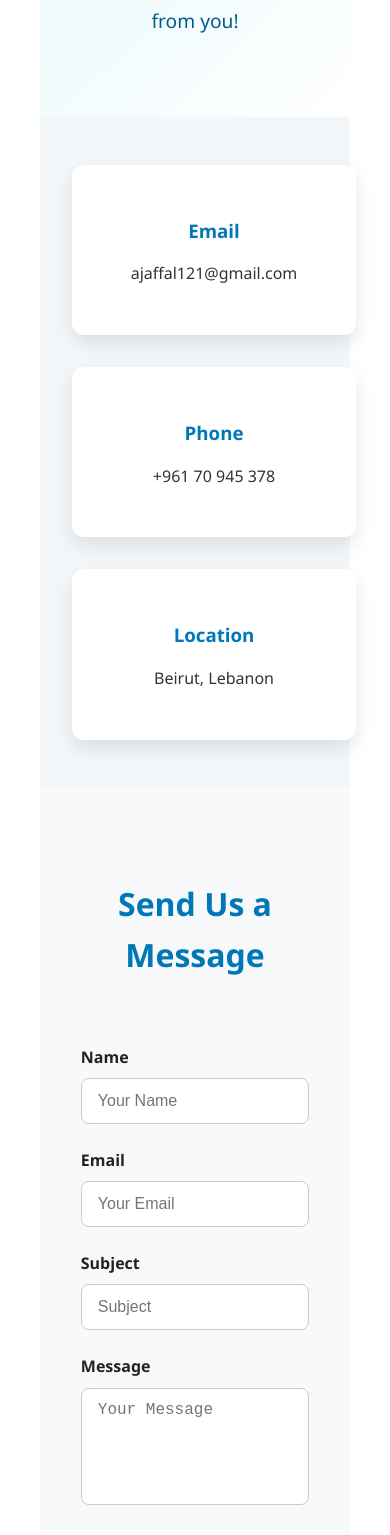
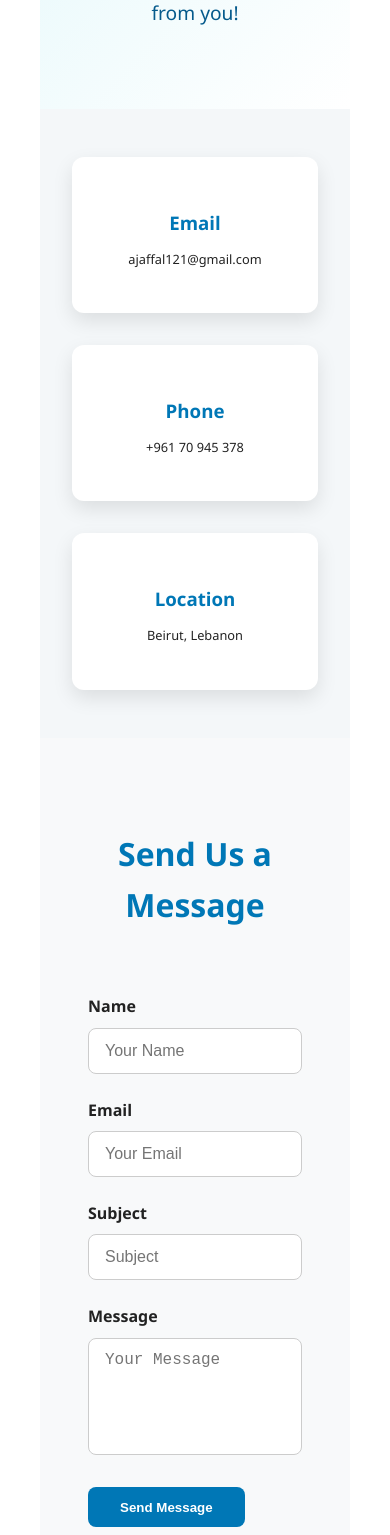
Before and after one commit to jefouz/Weatherscope, a React (Vite) app in the folder nasaPrep/: page /Contact in a window 390 px wide. Shown: the part 439-1974 px from the top of the page. Built offline with nearby package versions, Linux system fonts and the light colour scheme; no server answers.

Commit message:
updated the media querries to the about, contact and home pages

```diff
--- a/nasaPrep/package.json
+++ b/nasaPrep/package.json
@@ -12,6 +12,7 @@
   "dependencies": {
     "@emailjs/browser": "^4.4.1",
     "chart.js": "^4.5.0",
+    "date-fns": "^4.1.0",
     "jspdf": "^3.0.3",
     "leaflet": "^1.9.4",
     "leaflet-geosearch": "^4.2.2",
--- a/nasaPrep/src/components/About/About.css
+++ b/nasaPrep/src/components/About/About.css
@@ -26,6 +26,8 @@
   font-size: 3rem;
   color: #0077b6;
   margin-bottom: 1rem;
+  word-break: break-word; /* allow long words to break */
+  white-space: normal;  /* ensure wrapping is normal */
 }
 
 .about-hero-text p {
@@ -99,10 +101,10 @@
 }
 
 .team-card img {
-  width: 120px;       /* all images same width */
-  height: 120px;      /* all images same height */
-  object-fit: cover;  /* crop/fit the image nicely */
-  border-radius: 50%; /* makes it circular */
+  width: 120px;
+  height: 120px;
+  object-fit: cover;
+  border-radius: 50%;
   margin-bottom: 1rem;
   box-shadow: 0 4px 10px rgba(0,0,0,0.1);
 }
@@ -199,6 +201,10 @@
     max-width: 100%;
   }
 
+  .about-hero-text h1 {
+    font-size: 2rem; /* smaller font on small screens */
+  }
+
   .about-mission {
     flex-direction: column;
     align-items: center;
@@ -209,3 +215,16 @@
     align-items: center;
   }
 }
+
+/* Medium screens adjustment */
+@media (max-width: 768px) {
+  .about-hero-text h1 {
+    font-size: 2.3rem;
+  }
+}
+/* Medium screens adjustment */
+@media (max-width: 418px) {
+  .about-hero-text h1 {
+    font-size: 1.6rem;
+  }
+}
--- a/nasaPrep/src/components/Contact/Contact.css
+++ b/nasaPrep/src/components/Contact/Contact.css
@@ -1,4 +1,6 @@
-
+/* -------------------------
+   General Container
+------------------------- */
 .contact-container {
   font-family: "Segoe UI", Tahoma, Geneva, Verdana, sans-serif;
   color: #222;
@@ -8,6 +10,9 @@
   background: #f4f7f9;
 }
 
+/* -------------------------
+   Hero Section
+------------------------- */
 .contact-hero {
   text-align: center;
   padding: 5rem 2rem;
@@ -27,28 +32,29 @@
   color: #055a8c;
 }
 
-
+/* -------------------------
+   Contact Info Section
+------------------------- */
 .contact-info {
   display: flex;
   justify-content: center;
   gap: 2rem;
   flex-wrap: wrap;
   padding: 3rem 2rem;
+  box-sizing: border-box;
 }
 
 .info-card {
   background: #fff;
   padding: 2rem;
   border-radius: 12px;
-  width: 220px;
+  flex: 1 1 220px;     /* grow, shrink, base width */
+  min-width: 150px;    /* prevents cards from getting too small */
+  max-width: 220px;    /* keeps large screens consistent */
   text-align: center;
   box-shadow: 0 8px 20px rgba(0,0,0,0.1);
   transition: transform 0.3s ease, box-shadow 0.3s ease;
-}
-
-.info-card:hover {
-  transform: translateY(-5px);
-  box-shadow: 0 12px 25px rgba(0,0,0,0.15);
+  box-sizing: border-box;
 }
 
 .info-card h3 {
@@ -57,56 +63,90 @@
 }
 
 .info-card p {
-  font-size: 1rem;
-  color: #333;
+  text-align: center;
+  font-size: clamp(0.8rem, 2vw, 1rem); /* text scales responsively */
+  line-height: 1.4;
 }
 
+/* Hover effect */
+.info-card:hover {
+  transform: translateY(-5px);
+  box-shadow: 0 12px 25px rgba(0,0,0,0.15);
+}
 
+/* -------------------------
+   Contact Form Section
+------------------------- */
 .contact-form-section {
   padding: 4rem 2rem;
   max-width: 700px;
   margin: 0 auto;
+  text-align: center;
+  background: #f8f9fa;
 }
 
 .contact-form-section h2 {
   font-size: 2.2rem;
   margin-bottom: 2rem;
   color: #0077b6;
-  text-align: center;
 }
 
-
-.confirmation {
-  background: #d4edda;
-  color: #155724;
-  border-radius: 10px;
-  padding: 1rem 1.5rem;
-  margin-bottom: 2rem;
-  font-weight: bold;
-  text-align: center;
-  box-shadow: 0 5px 15px rgba(0,0,0,0.05);
+.contact-form {
+  max-width: 600px;
+  margin: 0 auto;
+  text-align: left;
 }
 
+.form-group {
+  margin-bottom: 1.5rem;
+}
 
-.contact-form-section { padding: 4rem 8%; background: #f8f9fa; text-align: center; } .contact-form-section h2 { font-size: 2.2rem; margin-bottom: 2rem; color: #0077b6; }
- .contact-form { max-width: 600px; margin: 0 auto; text-align: left; }
-  .form-group { margin-bottom: 1.5rem; }
-   .form-group label { display: block; font-weight: bold; margin-bottom: 0.5rem; }
-    .form-group input, .form-group textarea
-    { width: 100%; padding: 0.8rem 1rem; border-radius: 8px; border: 1px solid #ccc; font-size: 1rem; resize: none; box-sizing: border-box; }
-    .form-group input:focus, .form-group textarea:focus { outline: none; border-color: #0077b6; box-shadow: 0 0 5px rgba(0,119,182,0.3); }
-    .btn-submit { display: inline-block; padding: 0.8rem 2rem; background: #0077b6; color: #fff; font-weight: bold; border: none; border-radius: 8px; cursor: pointer; transition: 0.3s ease; }
-    .btn-submit:hover { background: #023e8a; }
+.form-group label {
+  display: block;
+  font-weight: bold;
+  margin-bottom: 0.5rem;
+}
 
+.form-group input,
+.form-group textarea {
+  width: 100%;
+  padding: 0.8rem 1rem;
+  border-radius: 8px;
+  border: 1px solid #ccc;
+  font-size: 1rem;
+  resize: none;
+  box-sizing: border-box;
+}
 
-@media (max-width: 768px) {
-  .contact-info {
-    flex-direction: column;
-    align-items: center;
-  }
+.form-group input:focus,
+.form-group textarea:focus {
+  outline: none;
+  border-color: #0077b6;
+  box-shadow: 0 0 5px rgba(0,119,182,0.3);
+}
 
+.btn-submit {
+  display: inline-block;
+  padding: 0.8rem 2rem;
+  background: #0077b6;
+  color: #fff;
+  font-weight: bold;
+  border: none;
+  border-radius: 8px;
+  cursor: pointer;
+  transition: 0.3s ease;
+}
+
+.btn-submit:hover {
+  background: #023e8a;
+}
+
+/* -------------------------
+   Responsive Styles
+------------------------- */
+@media (max-width: 1024px) {
   .contact-hero h1 {
-    font-size: 2.2rem;
+    font-size: 2.5rem;
   }
 
   .contact-form-section h2 {
@@ -114,7 +154,26 @@
   }
 }
 
+@media (max-width: 768px) {
+  .info-card {
+    flex: 1 1 45%; /* 2 cards per row, shrinkable */
+    max-width: none;
+  }
+}
+
 @media (max-width: 480px) {
+  .info-card {
+    flex: 1 1 90%; /* 1 card per row */
+  }
+
+  .info-card p {
+    word-wrap: break-word;
+  }
+
+  .contact-hero h1 {
+    font-size: 2rem;
+  }
+
   .contact-form {
     padding: 2rem 1rem;
   }
--- a/nasaPrep/src/components/Home/Home.css
+++ b/nasaPrep/src/components/Home/Home.css
@@ -41,11 +41,15 @@
 }
 
 .hero-text h1 {
-  font-size: clamp(1.8rem, 5vw, 3rem);
+  font-size: clamp(1.8rem, 5vw, 3rem); /* font scales with viewport */
   color: #0077b6;
   margin-bottom: 1rem;
-  word-wrap: break-word; /* ensure long words break if needed */
+  line-height: 1.2;
+  word-break: normal;       /* prevents breaking inside words */
+  overflow-wrap: break-word; /* allows wrapping at spaces, not inside words */
+  max-width: 100%;           /* ensures it doesn’t exceed container width */
 }
+
 
 
 .hero-text p {
@@ -121,3 +125,16 @@
   margin-bottom: 0.8rem;
   color: #023e8a;
 }
+
+/* For very small screens, shrink font instead of wrapping */
+@media (max-width: 386px) {
+  .hero-text h1 {
+    font-size: 1.5rem; /* smaller font to keep words together */
+  }
+}
+/* For very small screens, shrink font instead of wrapping */
+@media (max-width: 386px) {
+  .hero-text h1 {
+    font-size: 1.4rem; /* smaller font to keep words together */
+  }
+}
```
Also changed, not shown: 1 other file (tests, documents, lock files or other folders).
